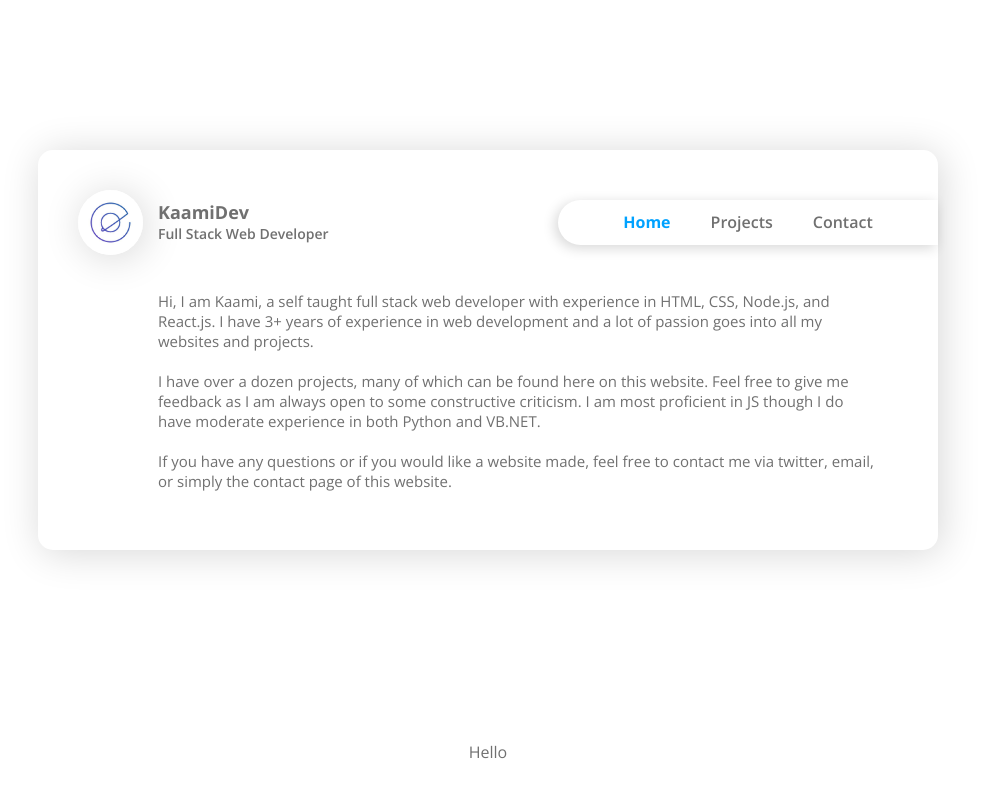
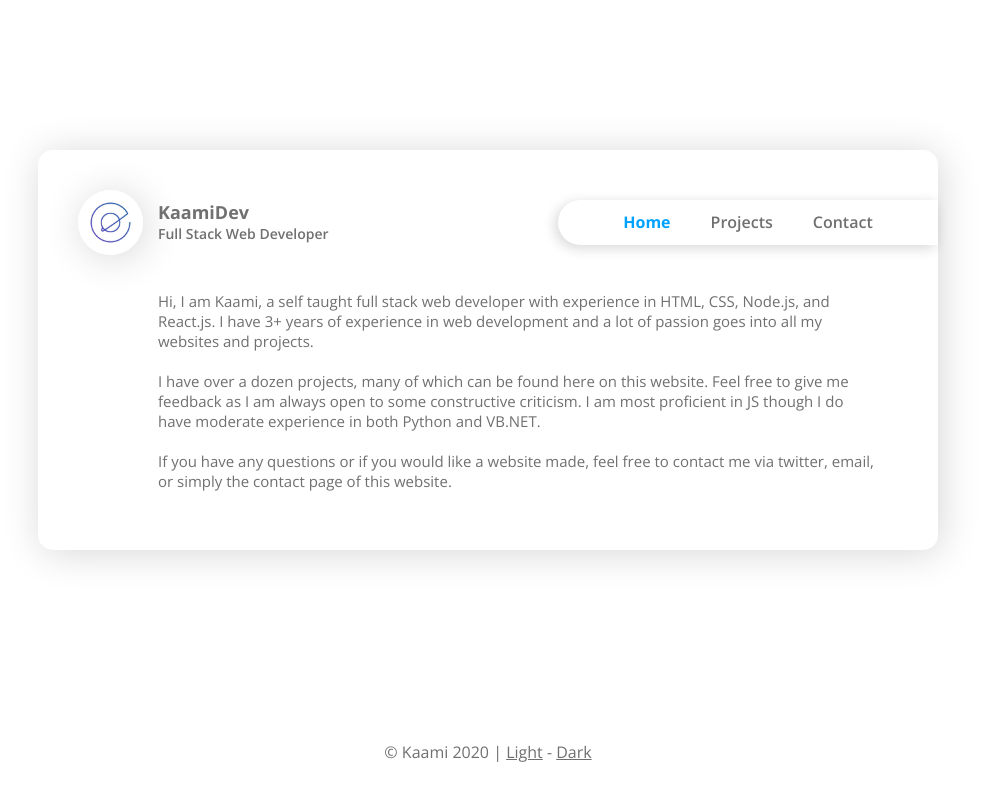
Before and after one commit to KaamiDev/Kaamidev.com, a React (Create React App) app in the folder react-frontend/: page /home in a window 1280 px wide. Shown: the whole page, without its empty margins (152-1133 px from the left). Built offline with nearby package versions, Linux system fonts and the light colour scheme.

Commit message:
added footer text

```diff
--- a/react-frontend/src/App.css
+++ b/react-frontend/src/App.css
@@ -169,3 +169,7 @@ body {
 #footer {
 	text-align: center;
 }
+
+#footer a {
+	color: #707070;
+}
--- a/react-frontend/src/components/Footer.js
+++ b/react-frontend/src/components/Footer.js
@@ -1,7 +1,11 @@
 import React from 'react';
 
 const Footer = () => {
-	return <p>Hello</p>;
+	return (
+		<p>
+			© Kaami {new Date().getFullYear()} | <a href="/">Light</a> - <a href="/">Dark</a>
+		</p>
+	);
 };
 
 export default Footer;
```
